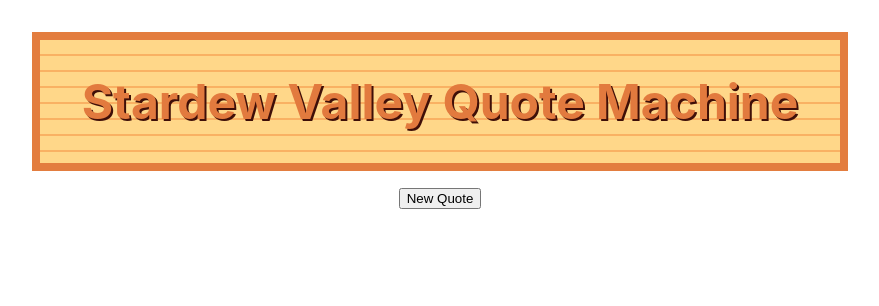
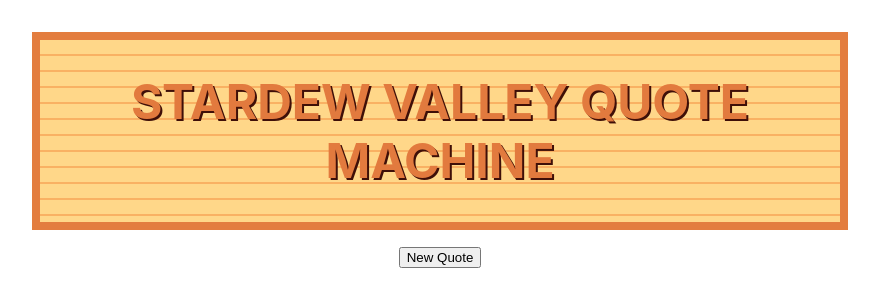
Before and after one commit to j-dover/stardew-quote-machine, a React (Create React App) app: page / in a window 1280 px wide. Shown: the top 306 px of the page, without its empty margins (200-1079 px from the left). Built offline with nearby package versions, Linux system fonts and the light colour scheme; no server answers.

Commit message:
changed h1 to all caps

```diff
--- a/src/components/App/App.js
+++ b/src/components/App/App.js
@@ -6,7 +6,7 @@
   return (
     <div className="App">
       <header className="App-header">
-        <h1>Stardew Valley Quote Machine</h1>
+        <h1>STARDEW VALLEY QUOTE MACHINE</h1>
       </header>
       <QuoteBox/>
     </div>
```
